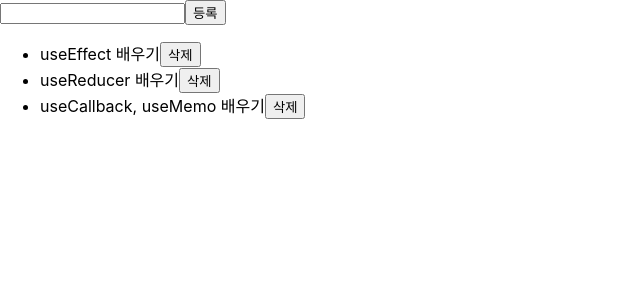
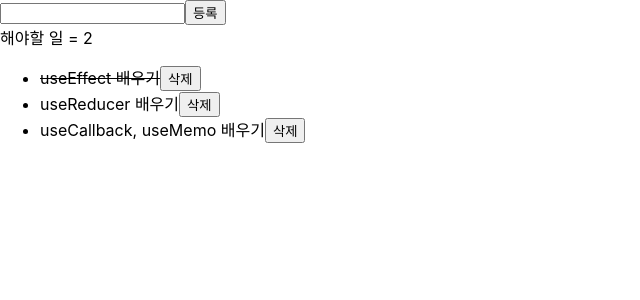
Before and after one commit to wizarddennis/20230128_react, a React (Create React App) app in the folder learn-react/: page / in a window 1280 px wide. Shown: the top 300 px of the page, without its empty margins (0-640 px from the left). Built offline with nearby package versions, Linux system fonts and the light colour scheme.

Commit message:
useCallback예제
useCallback예제

```diff
--- a/learn-react/src/component/todos/TodoCreate.jsx
+++ b/learn-react/src/component/todos/TodoCreate.jsx
@@ -1,21 +1,11 @@
 import { useState, useRef } from "react";
 
 //  입력창...
-function TodoCreate({ dispatch }) {
-  const [text, setText] = useState();
-  const nextId = useRef(4);
-
-  const handleText = (e) => setText(e.target.value);
-
-  const handleSubmit = (e) => {
-    e.preventDefault();
-    dispatch({ type: "create", id: nextId.current++, text });
-  };
-
+function TodoCreate({ onChange, onSubmit, text }) {
   return (
     <div>
-      <form onSubmit={handleSubmit}>
-        <input type="text" onChange={handleText} />
+      <form onSubmit={onSubmit}>
+        <input type="text" onChange={onChange} value={text} />
         <button>등록</button>
       </form>
     </div>
--- a/learn-react/src/component/todos/TodoList.jsx
+++ b/learn-react/src/component/todos/TodoList.jsx
@@ -1,28 +1,49 @@
+import React, { useMemo } from "react";
+
+function countUndoneTodo(todos) {
+  console.log("안한 일 세는 중....");
+  return todos.filter((todo) => !todo.done).length;
+}
+
 // 할일들을 나열해주는 역할
+function TodoList({ todos, onRemove, onToggle }) {
+  //의존성 배열에 있는 값이 변했을 때에만 다시 연산한다.
+  const undoneCount = useMemo(() => {
+    return countUndoneTodo(todos);
+  }, [todos]);
 
-function TodoList({ todos, dispatch }) {
+  console.log("렌더링....");
+
   return (
     <div>
+      해야할 일 = {undoneCount}
       <ul>
         {todos.map((todo) => (
-          <TodoItem todo={todo} dispatch={dispatch} />
+          <TodoItem
+            key={todo.id}
+            todo={todo}
+            onRemove={onRemove}
+            onToggle={onToggle}
+          />
         ))}
       </ul>
     </div>
   );
 }
 
-function TodoItem({ todo, dispatch }) {
-  const handleRemove = (id) => {
-    if (window.confirm("삭제하시겠습니까?")) dispatch({ type: "remove", id });
-  };
-
+function TodoItem({ todo, onRemove, onToggle }) {
   return (
     <li>
-      <span>{todo.text}</span>
-      <button onClick={() => handleRemove(todo.id)}>삭제</button>
+      <span
+        style={{ textDecoration: todo.done && "line-through" }}
+        onClick={() => onToggle(todo.id)}
+      >
+        {todo.text}
+      </span>
+      <button onClick={() => onRemove(todo.id)}>삭제</button>
     </li>
   );
 }
 
-export default TodoList;
+// React.memo 컴포넌트가 받는 props가 변경되었을 때만 렌더링이 다시 일어난다.
+export default React.memo(TodoList);
--- a/learn-react/src/component/todos/Todos.jsx
+++ b/learn-react/src/component/todos/Todos.jsx
@@ -1,4 +1,4 @@
-import { useReducer, useEffect } from "react";
+import { useReducer, useEffect, useState, useRef, useCallback } from "react";
 //import Counter from "./Counter";
 import TodoCreate from "./TodoCreate";
 import TodoList from "./TodoList";
@@ -12,6 +12,10 @@
       return [...state, { id: action.id, text: action.text, done: false }];
     case "remove":
       return state.filter((todo) => todo.id !== action.id);
+    case "toggle":
+      return state.map((todo) =>
+        todo.id === action.id ? { ...todo, done: !todo.done } : todo
+      );
 
     default:
       return state;
@@ -28,6 +32,10 @@
   // 아래 컴포넌트 2에게 상태를 보내주려면...요 위치에서 선언해야 함.
   //useReducer(리듀서함수, 초기값) => 상태값, 디스패치 함수를 반환함.
   const [todos, dispatch] = useReducer(reducer, initialState);
+  const [text, setText] = useState("");
+  const handleText = (e) => setText(e.target.value);
+
+  const nextId = useRef(4);
 
   console.log(todos);
 
@@ -36,11 +44,28 @@
   }, []);
 
   //const handleCreate = () => {};
+  const handleSubmit = useCallback(
+    (e) => {
+      e.preventDefault();
+      dispatch({ type: "create", id: nextId.current++, text });
+      setText("");
+    },
+    [text]
+  );
+
+  const handleRemove = useCallback((id) => {
+    if (window.confirm("삭제하시겠습니까?")) dispatch({ type: "remove", id });
+  }, []);
+
+  const handleToggle = useCallback(
+    (id) => dispatch({ type: "toggle", id }),
+    []
+  );
 
   return (
     <div>
-      <TodoCreate dispatch={dispatch} />
-      <TodoList todos={todos} dispatch={dispatch} />
+      <TodoCreate onChange={handleText} onSubmit={handleSubmit} text={text} />
+      <TodoList todos={todos} onRemove={handleRemove} onToggle={handleToggle} />
       {/* <Counter /> */}
     </div>
   );
```
